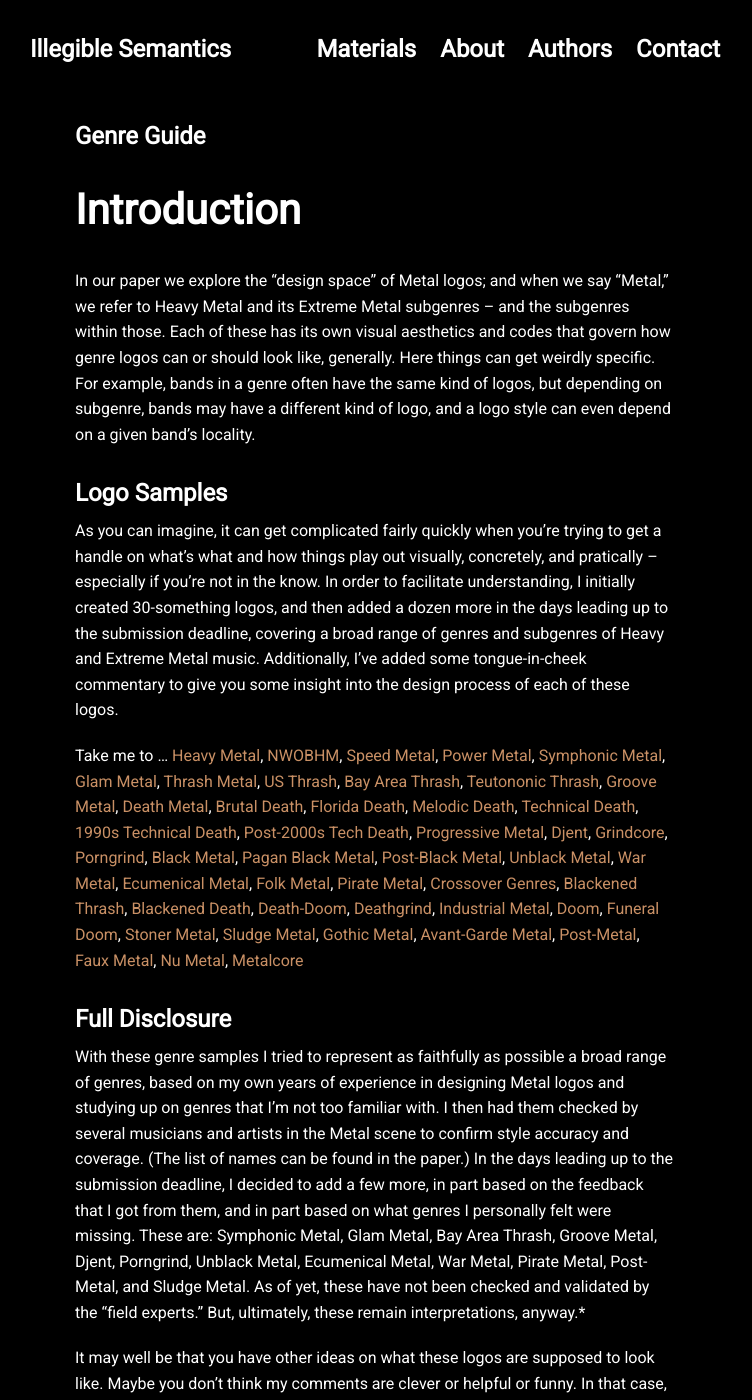
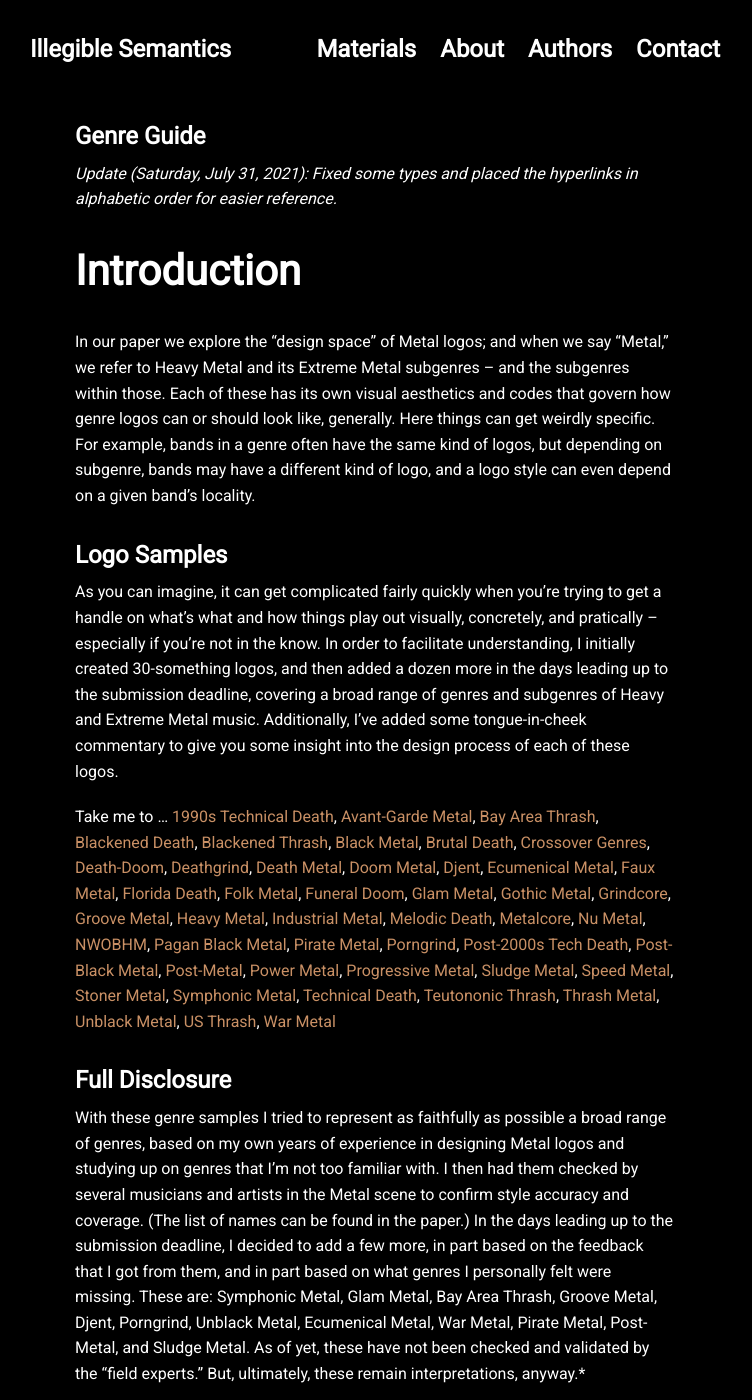
Before and after one commit to Noeska/illegiblesemantics, a Jekyll site: the page built from projects/proj-2.md, in a window 1280 px wide and 1400 px high. Shown: the whole window, without its empty margins (265-1017 px from the left). Built offline with Jekyll 4.4.1, drawn with Linux system fonts in a browser that asks for light colours; nearby versions of some CDN libraries; some of the changed text lies outside the part shown.

Commit message:
Post submission updates (1)

```diff
--- a/projects/proj-2.md
+++ b/projects/proj-2.md
@@ -3,6 +3,9 @@ layout: post
 title: 'Genre Guide'
 ---
 <!-- Here you can see samples of logo designs covering a broad range of metal genres and extreme subgenres with some tongue-in-cheek commentary by Gerrit Rijken. -->
+
+*Update (Saturday, July 31, 2021): Fixed some types and placed the hyperlinks in alphabetic order for easier reference.*
+
 
 ## Introduction
 
@@ -19,7 +22,7 @@ As you can imagine, it can get complicated fairly quickly when you're trying to
 
 <a name="TOP"></a>
 Take me to ...
-[Heavy Metal](#heavy), [NWOBHM](#NWOBHM), [Speed Metal](#speed), [Power Metal](#power), [Symphonic Metal](#symphonic), [Glam Metal](#glam), [Thrash Metal](#thrash), [US Thrash](#usthrash), [Bay Area Thrash](#bay), [Teutononic Thrash](#teutonic), [Groove Metal](#groove), [Death Metal](#death), [Brutal Death](#brutal), [Florida Death](#florida), [Melodic Death](#melodic), [Technical Death](#tech), [1990s Technical Death](#1990tech), [Post-2000s Tech Death](#2000tech), [Progressive Metal](#progressive), [Djent](#djent), [Grindcore](#grindcore), [Porngrind](#porngrind), [Black Metal](#black), [Pagan Black Metal](#pagan), [Post-Black Metal](#pblack), [Unblack Metal](#unblack), [War Metal](#war), [Ecumenical Metal](#ecumenical), [Folk Metal](#folk), [Pirate Metal](#pirate), [Crossover Genres](#crossover), [Blackened Thrash](#bthrash), [Blackened Death](#bdeath), [Death-Doom](#deathdoom), [Deathgrind](#deathgrind), [Industrial Metal](#industrial), [Doom](#doom), [Funeral Doom](#funeral), [Stoner Metal](#psychedelic), [Sludge Metal](#sludge), [Gothic Metal](#gothic), [Avant-Garde Metal](#avantgarde), [Post-Metal](#post), [Faux Metal](#faux), [Nu Metal](#nu), [Metalcore](#metalcore)
+[1990s Technical Death](#1990tech), [Avant-Garde Metal](#avantgarde), [Bay Area Thrash](#bay), [Blackened Death](#bdeath), [Blackened Thrash](#bthrash), [Black Metal](#black), [Brutal Death](#brutal), [Crossover Genres](#crossover), [Death-Doom](#deathdoom), [Deathgrind](#deathgrind), [Death Metal](#death), [Doom Metal](#doom), [Djent](#djent), [Ecumenical Metal](#ecumenical), [Faux Metal](#faux), [Florida Death](#florida), [Folk Metal](#folk), [Funeral Doom](#funeral), [Glam Metal](#glam), [Gothic Metal](#gothic), [Grindcore](#grindcore), [Groove Metal](#groove), [Heavy Metal](#heavy), [Industrial Metal](#industrial), [Melodic Death](#melodic), [Metalcore](#metalcore), [Nu Metal](#nu), [NWOBHM](#NWOBHM), [Pagan Black Metal](#pagan), [Pirate Metal](#pirate), [Porngrind](#porngrind), [Post-2000s Tech Death](#2000tech), [Post-Black Metal](#pblack), [Post-Metal](#post), [Power Metal](#power), [Progressive Metal](#progressive), [Sludge Metal](#sludge), [Speed Metal](#speed), [Stoner Metal](#psychedelic), [Symphonic Metal](#symphonic), [Technical Death](#tech), [Teutononic Thrash](#teutonic), [Thrash Metal](#thrash), [Unblack Metal](#unblack), [US Thrash](#usthrash), [War Metal](#war)
 
 #### Full Disclosure
 With these genre samples I tried to represent as faithfully as possible a broad range of genres, based on my own years of experience in designing Metal logos and studying up on genres that I'm not too familiar with. I then had them checked by several musicians and artists in the Metal scene to confirm style accuracy and coverage. (The list of names can be found in the paper.) In the days leading up to the submission deadline, I decided to add a few more, in part based on the feedback that I got from them, and in part based on what genres I personally felt were missing. These are: Symphonic Metal, Glam Metal, Bay Area Thrash, Groove Metal, Djent, Porngrind, Unblack Metal, Ecumenical Metal, War Metal, Pirate Metal, Post-Metal, and Sludge Metal. As of yet, these have not been checked and validated by the "field experts." But, ultimately, these remain interpretations, anyway.*
@@ -860,7 +863,7 @@ Melle Gerritsen, Grindcore fan extraordinaire, has this to say:
 
 Take me back to the [top](#top)
 
-<a name="Porngrind"></a>
+<a name="porngrind"></a>
 ## Porngrind (short for "Pornogrind")
 ***TMI WARNING!!!***
 
@@ -868,7 +871,7 @@ This warning may be a bit late in the guide, but you should use caution in allow
 
 Some people suggested I should add some distinct subgenres of Grindcore. There are quite a few, such as Goregrind (**Cliteater**, **Haemorrhage**, **General Surgery**) and Cybergrind (**Cutting Pink with Knives**, **Genghis Tron**, **iamerror**), but here I'll focus only on Porngrind, a microgenre that is fixated on, as you may have already surmised, pornographic lyrical themes.
 
-Understand that the reason I picked this one out is only because I've already had the dubious honor of doing on a Porngrind logo years ago (don't ask) and I was able to use that one as a base to draw upon. I think the logo speaks for itself so that I need not elaborate on it.
+Understand that the reason I picked this one out is only because I've already had the dubious honor of doing on a Porngrind logo years ago (don't ask!) and I was able to use that one as a base to draw upon. I think the logo speaks for itself so that I need not elaborate on it.
 
 *Due to the graphic NSFW nature of the sample logo, we thought it best to **not** display the sample logo in full-frame view, but for those interested, you can see it* <a href="..\assets\img\projects\proj-2\porngrind.jpg" target="_blank" rel="noopener"><span>*here*</span></a>.
 
@@ -1242,7 +1245,7 @@ Their logo is a tongue-in-cheek riff on the **Emperor** logo, featuring **crosse
 
 ![Ecumenical Metal](..\assets\img\projects\proj-2\psalm.jpg)
 
-*Full disclosure: I did Psalmtanic's logo. They were the first Norwegian-based band to give me a shot at doing illustrative work. So my hat's off to them.*
+*Full disclosure: I did **Psalmtanic**'s logo. They were the first Norwegian-based band to give me a shot at doing illustrative work. So my hat's off to them.*
 
 ##### That one single Ecumenical band to check out:
 <ul>
@@ -1335,8 +1338,7 @@ Take me back to the [top](#top)
 ---
 <a name="crossover"></a>
 # Crossover Genres
-When it comes to crossover genres, certain genres, or elements of them, are more likely to "crossover" than others. As it with fashion, so it is with Extreme Metal: Black goes with everything. Indeed, you can find bands that play Blackened Death (**Angelcorpse**, **Akercocke**, **Belphegor**), Blackened Death-Doom (**Bölzer**, **Necros Christos**, **Soulburn**), Blackened Speed (**Bulldozer,** **Exorcist**, **Sodomizer**), Blackened Thrash (**Aura Noir**, **Deströyer 666**, **Witchery**), Blackened Grindcore (**Absvrdist**, **Sunlight's Bane**, **Vomit Fist**), Blackened Noise (**Gnaw Your Tongue**, **Enbilulugugal**, **Sutekh Hexen**), Blackened Sludge (**Inter Arma**, **Lord Mantis**, **Tombs**), the list goes on.
-
+When it comes to crossover genres, certain genres, or elements of them, are more likely to "crossover" than others. As it with fashion, so it is with Extreme Metal: Black goes with everything. Indeed, you can find bands that play Blackened Death (**Akercocke**, **Angelcorpse**, **Belphegor**), Blackened Death-Doom (**Bölzer**, **Necros Christos**, **Soulburn**), Blackened Speed (**Bulldozer,** **Exorcist**, **Sodomizer**), Blackened Thrash (**Aura Noir**, **Deströyer 666**, **Witchery**), Blackened Grindcore (**Absvrdist**, **Sunlight's Bane**, **Vomit Fist**), Blackened Noise (**Enbilulugugal**, **Gnaw Your Tongue**, **Sutekh Hexen**), Blackened Sludge (**Inter Arma**, **Lord Mantis**, **Tombs**), the list goes on.
 
 This may need some explanation. Early in the 1990s, Black Metal was often used synonomously with "Satanic Metal" by fans and artists alike because to many of them it really was all about devil worship.<sup>11</sup> Furthermore, a string of church arsons in Norway and incidents of grave robbery throughout Europe -- even in the heart of Heerlen, a small city in the south of the Netherlands --, were not unknown after the emergence of the scene, and all contributed to the cementing of the label and stereotype of "Satanic Metal" in the public conscience.
 
@@ -1374,7 +1376,7 @@ That doesn't quite work with other genres. There is no such thing as "Deathened"
 
 This doesn't quite work with other genres. The term "Deathened" isn't a generally accepted term. Which is not to say there are no Death Metal-influenced crossover genres; it's just that in these cases, "Death" is used as an adjective or as a limiting genitive. There's Death-Doom, for example, which can be considered as practically a genre in itself and which will be discussed below.
 
-Another example would be Deathrash (**Legion of the Damned**, **The Crown**, **Mortification**). Here I'd say the crossover has more to do with music than the lyrical themes. What's more, one could even go so far as to claim that in this specific case, it's not so much a crossover from one genre to another but just a normal result of "genre-adjacency." After all, Death Metal didn't emerge in isolation, but developed in part out of Thrash in the mid-1980s, and so naturally some bands will fall somewhere on the spectrum between the two. Which is probably why you won't ever hear anyone use the term "Deathtrash."
+Another example would be Deathrash (**The Crown**, **Legion of the Damned**, **Mortification**). Here I'd say the crossover has more to do with music than the lyrical themes. What's more, one could even go so far as to claim that in this specific case, it's not so much a crossover from one genre to another but just a normal result of "genre-adjacency." After all, Death Metal didn't emerge in isolation, but developed in part out of Thrash in the mid-1980s, and so naturally some bands will fall somewhere on the spectrum between the two. Which is probably why you won't ever hear anyone use the term "Deathtrash."
 
 Lastly, there's Death 'n' Roll (**The Cumshots**, **Entombed A.D.**, **Helltrain**), which combines Death Metal's trademark vocals and distorted and down-tuned guitars with elements of 1970s Hard Rock.
 
@@ -1445,7 +1447,7 @@ Blackened Death Metal is usually straight-up Death Metal, but with lyrics that d
 
 <a name="deathdoom"></a>
 ## Death-Doom
-This extreme subgenre was originally inspired by and birthed out of the (crust-)punk scene of the 1980s, most notably but not exclusively in Stockholm, Sweden. It combines the slow tempos and pessimistic, or merely depressive, melodies of Doom Metal with the low, grunting vocals of Death Metal.
+This extreme subgenre was originally inspired by and birthed out of the Crust Punk scene of the 1980s, most notably but not exclusively in Stockholm, Sweden. It combines the slow tempos and pessimistic, or merely depressive, melodies of Doom Metal with the low, grunting vocals of Death Metal.
 
 Typically, a Death-Doom logo is a **blackletter(-like) wordmark** surrounded with a **white, sometimes jaggy, halo**, and this undoubtedly because -- much like <a href="https://www.metal-archives.com/artists/Martin_van_Drunen/2057" target="_blank" rel="noopener"><span>Martin van Drunen</span></a> -- it just screams, "What are we but mere characters in a negative space."
 
@@ -1566,7 +1568,7 @@ Take me back to the [top](#top)
 # Doom Metal
 Doom Metal is the last major mode of Heavy Metal music. For those not in the know, unlike the other (sub)genres, Doom doesn't really have any unique genre requirements except for this one thing: it has to be ultra-slow.<sup>12</sup> If it's uptempo, it can't be Doom. But it can be anything else. It's as simple as that. Just as simple as that. Anyway, the idea behind this tempo thing is to create a sense of doom or despair. (More like, despairing boredom, amirite?)
 
-This is what makes Doom logo extremely challenging -- challenging for me at least to come up with a genre logo; because it can be so many things depending on a band's specific interests and themes, and they can range anywhere from a dying bride to ... to what exactly? (It's always about some tragic loss of life, isn't it?) To put it flatly, usually it comes down to throwing shit at a wall and hope something sticks. (But this is just me talking ... what do I know? I've only worked with a small number of Doom bands.)
+This is what makes Doom logo extremely challenging -- challenging for me at least to come up with a genre logo; because it can be so many things depending on a band's specific interests and themes, and they can range anywhere from a dying bride to ... to what exactly? (It's always about some tragic loss of life, isn't it?) To put it bluntly, usually it comes down to throwing shit at a wall and hope something sticks. (But this is just me talking ... what do I know? I've only worked with a small number of Doom bands.)
 
 ##### Some Doom bands to check out:
 
@@ -1752,9 +1754,9 @@ Take me back to the [top](#top)
 ---
 <a name="avantgarde"></a>
 # Avant-Garde Metal
-The term "avant-garde" is often used synomously with "sophisticated." And, certainly, this label holds true for (most) bands playing in this nebulous genre that comprises of a range of different (sub)genres. In fact, it comprises of so many heterogenous (sub)genres that "avant-garde" as a genre label has very little meaning aside from, "These guys and gals *really* know how to play their instruments!"
-
-Funnily enough however, whilst avant-garde bands most likely, definitely, absolutely display technical virtuosity, they tend to have the least inspired, let alone sophisticated, logos. More than often they have **plain wordmarks**. Even more damning is that they seemingly always have an inexplicable preference for the **Abaddon type** (or something very close to it). But maybe it just came with their Angelfire website and they decided to stick with it ever since.
+The term "avant-garde" is often used synomously with "sophisticated." And, certainly, this label holds true for (most) bands playing in this nebulous genre that comprises of a range of different (sub)genres. In fact, it comprises of so many heterogenous (sub)genres that "Avant-Garde" as a genre label has very little meaning aside from, "These guys and gals *really* know how to play their instruments!"
+
+Funnily enough however, whilst Avant-Garde bands most likely, definitely, absolutely display technical virtuosity, they tend to have the least inspired, let alone sophisticated, logos. More than often they have **plain wordmarks**. Even more damning is that they seemingly always have an inexplicable preference for the **Abaddon type** (or something very close to it). But maybe it just came with their Angelfire website and they decided to stick with it ever since.
 ![Avant-Garde Metal](..\assets\img\projects\proj-2\avant.jpg)
 
 ##### Some Avant-Garde Metal bands to check out:
```
Also changed, not shown: other parts of projects/proj-2.md (+2 -2 lines).
